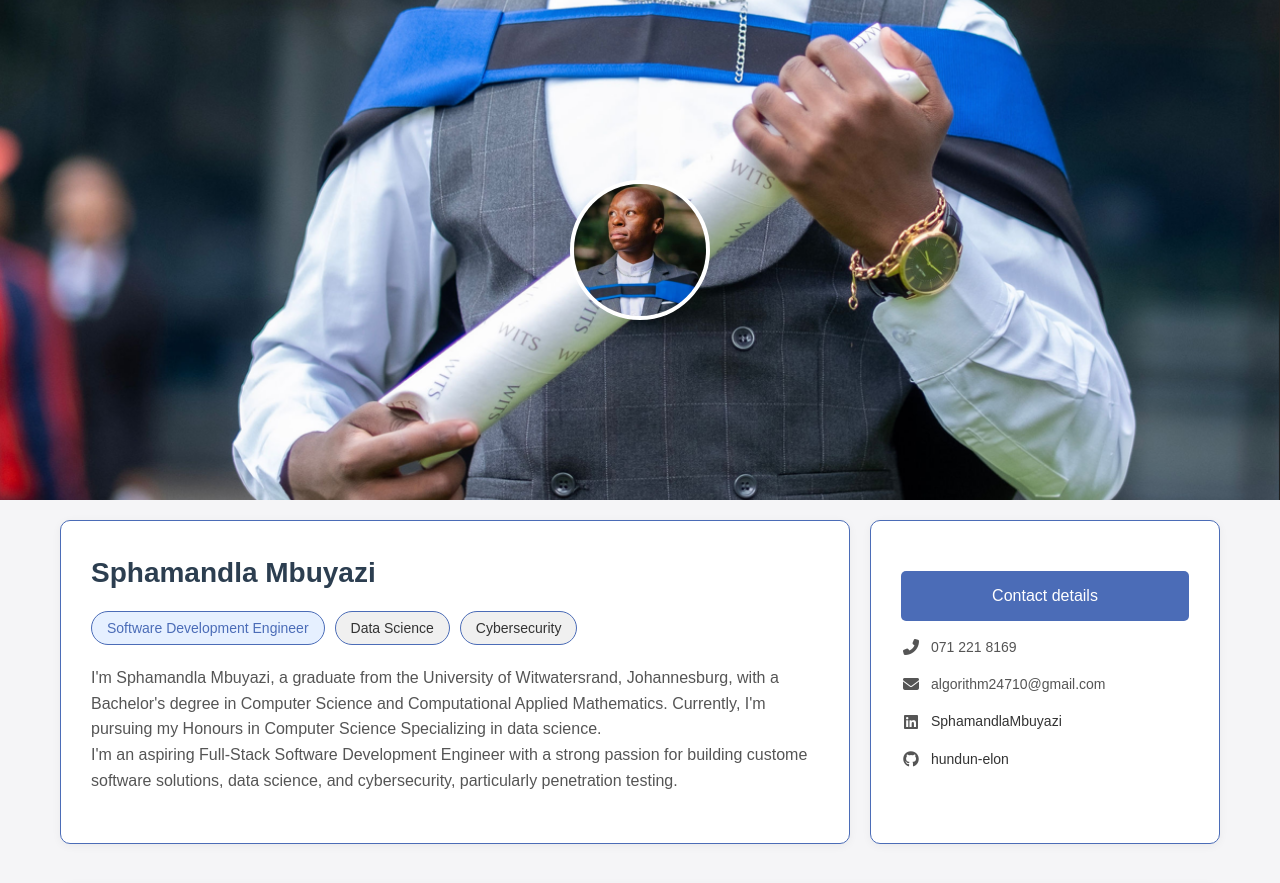
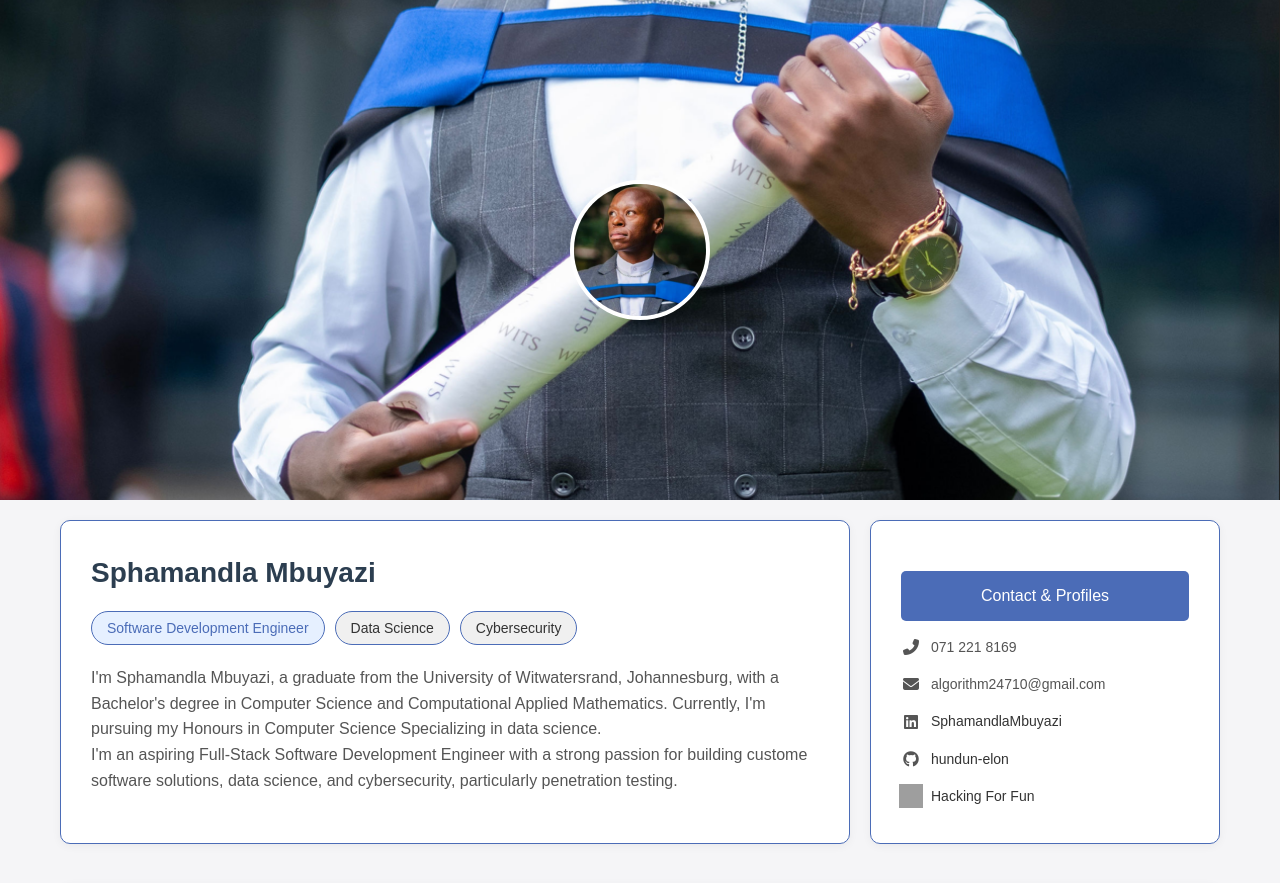
Before and after one commit to SphamandlaFa/SphamandlaFA.github.io, a plain HTML site: page index.html in a window 1280 px wide. Shown: the top 883 px of the page. Drawn offline with Linux system fonts and the light colour scheme; grey boxes are pictures that could not be loaded.

Commit message:
Update index.html

```diff
--- a/index.html
+++ b/index.html
@@ -40,7 +40,7 @@
 
             <div class="right-panel">
                 <div class="contact-info">
-                    <p class="contact-button">Contact details</p>
+                    <p class="contact-button">Contact & Profiles</p>
                     <div class="contact-item">
                         <div class="icon"><i class="fas fa-phone-alt"></i></div>
                         <span>071 221 8169</span>
@@ -58,10 +58,15 @@
                         <span><a href="https://github.com/hundun-elon/">hundun-elon</a></span>
                     </div>
 
-                    <!-- <div class="contact-item">
-                        <div class="icon"><i class="fab fa-github"></i></div>
-                        <span><a href="https://play.picoctf.org/users/Sphamandla-Mbuyazi/">hundun-elon</a></span>
-                    </div> -->
+
+                    <div class="contact-item">
+                        <div class="icon">
+                            <img src="https://picoctf.org/img/logos/picoctf-logo-horizontal-white.svg" alt="PicoCTF" style="width: 24px; height: 24px;">
+                        </div>
+                        <span>
+                            <a href="https://play.picoctf.org/users/Sphamandla-Mbuyazi/">Hacking For Fun</a>
+                        </span>
+                    </div>
 
 
                 </div>
@@ -556,6 +561,14 @@ Awarded by Alibaba Cloud in collaboration with BCX, recognizing proficiency in c
                         <div class="icon"><i class="fas fa-envelope"></i></div>
                         <p>algorithm24710@gmail.com</p>
                     </div>
+                    <div class="contact-item">
+                        <div class="icon">
+                            <img src="https://picoctf.org/img/logos/picoctf-logo-horizontal-white.svg" alt="PicoCTF" style="width: 24px; height: 24px;">
+                        </div>
+                        <span>
+                            <a href="https://play.picoctf.org/users/Sphamandla-Mbuyazi/">Hacking For Fun</a>
+                        </span>
+                    </div>
                 </div>
                 <div class="footer-copyright">© copyright Sphamandla Mbuyazi</div>
             </div>
```
